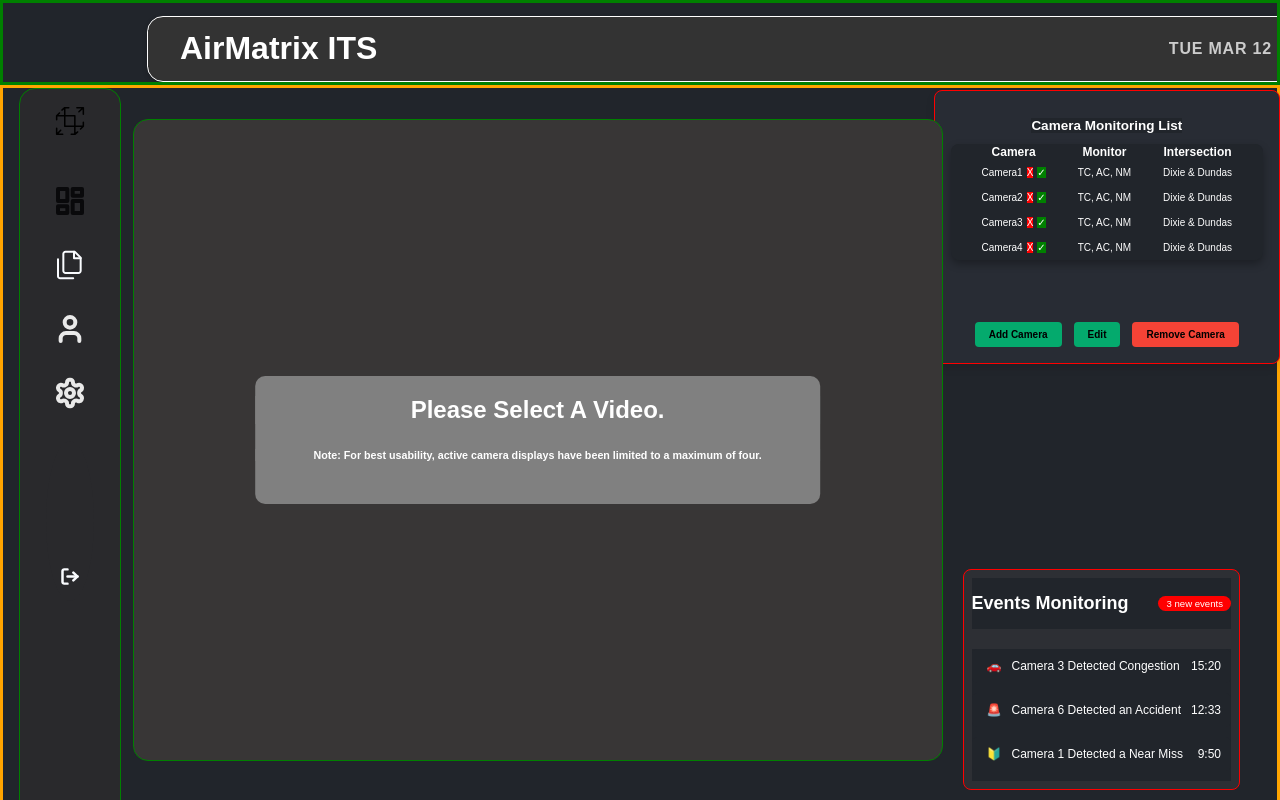
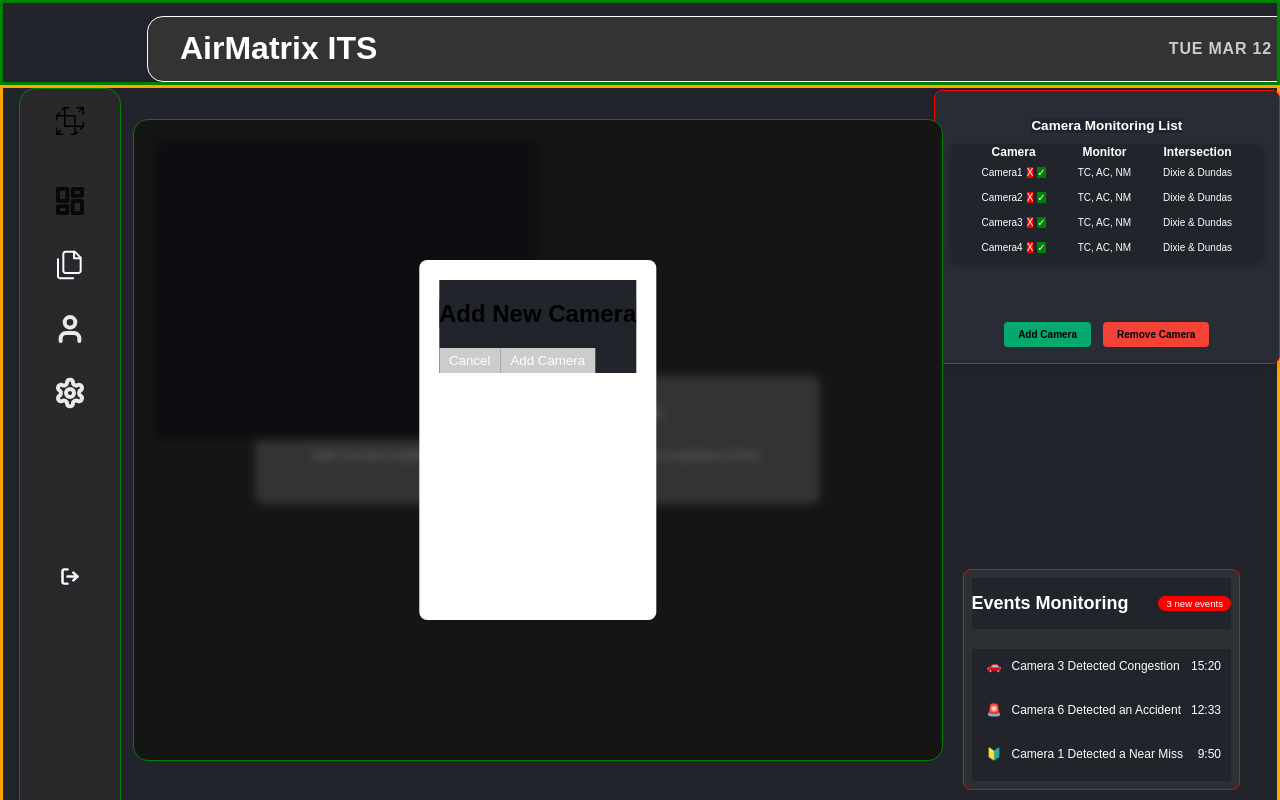
Before and after one commit to hassaan141/itsdashboard, a React (Create React App) app: page / in a window 1280 px wide. Both pictures are taken after a click on the button "Add Camera". Shown: the top 800 px of the page. Built offline with nearby package versions, Linux system fonts and the light colour scheme.

Commit message:
Camera Model

```diff
--- /dev/null
+++ b/src/Camera/CameraModal.css
@@ -0,0 +1,27 @@
+.modal-backdrop {
+    position: fixed;
+    top: 0;
+    left: 0;
+    width: 100%;
+    height: 100%;
+    background-color: rgba(0, 0, 0, 0.6);
+    backdrop-filter: blur(4px);
+    z-index: 10;
+  }
+
+  .modal-container {
+    position: fixed;
+    top: 50%;
+    left: 50%;
+    transform: translate(-50%, -50%);
+    background-color: white;
+    padding: 20px;
+    z-index: 11;
+    height: 50%;
+    border-radius: 8px;
+    /* Rest of your modal styles */
+  }
+
+  .modal-content {
+    /* Your modal content styles */
+  }
--- /dev/null
+++ b/src/Camera/CameraModal.jsx
@@ -0,0 +1,26 @@
+import React from "react";
+import "./CameraModal.css";
+
+
+function AddCameraModal({ show, onClose }) {
+    if (show) return null;
+
+    return (
+      <>
+        <div className="modal-backdrop" onClick={onClose} />
+        <div className="modal-container">
+          <div className="modal-content">
+            <h2>Add New Camera</h2>
+            {/* Form fields and submit logic here */}
+            <button onClick={onClose}>Cancel</button>
+            <button onClick={() => {
+              // Logic to handle adding a new camera
+              onClose(); // Close the modal after adding
+            }}>Add Camera</button>
+          </div>
+        </div>
+      </>
+    );
+  }
+
+  export default AddCameraModal;
--- a/src/VideoPlayer/VideoPlayer.jsx
+++ b/src/VideoPlayer/VideoPlayer.jsx
@@ -2,24 +2,7 @@ import React, { useState, useEffect } from 'react';
 import './video.styles.css';
 import EventsMonitoring from '../Events/EventsMonitoring';
 import Test from "../test.json"
-
-// function Modal({ isOpen, onClose }) {
-//   if (!isOpen) return null;
-
-//   return (
-//     <>
-//       <div className="backdrop" onClick={onClose} />
-//       <div className="modal">
-//         <h1> Add Your New Camera</h1>
-//         <p> Please select the type of camera and the specific traffic condiitons you would like
-//         to monitor in the camera feed</p>
-//         <h2> Camera Name</h2>
-//         <button onClick={onClose}>Cancel</button>
-//         <button>Add Camera</button>
-//       </div>
-//     </>
-//   );
-// }
+import AddCameraModal from "../Camera/CameraModal"
 
 function VideoPlayer() {
   const [showVideo1, setShowVideo1] = useState(false);
@@ -27,6 +10,7 @@ function VideoPlayer() {
   const [showVideo3, setShowVideo3] = useState(false);
   const [showVideo4, setShowVideo4] = useState(false);
   const [showText, setText] = useState(true);
+  const [showAddCamera, setShowAddCamera] = useState(false);
 
 
   const [showDelete, setShowDelete] = useState(false); // New state for showing delete buttons
@@ -44,9 +28,9 @@ function VideoPlayer() {
     setRows(rows.filter(row => row.id !== id));
   };
 
-
-
-  // const [isModalOpen, setIsModalOpen] = useState(false);
+  const toggleAddCamera = () => {
+    setShowAddCamera(!showAddCamera);
+  }
 
   const activeVideos = [showVideo1, showVideo2, showVideo3, showVideo4].filter(Boolean).length;
   const boxClass = `box ${activeVideos === 1 ? "full" : activeVideos === 2 ? "half" : "quarter"}`;
@@ -55,7 +39,6 @@ function VideoPlayer() {
     backgroundColor:'transparent',
     position: 'relative',
     border: '2px solid red',
-    // Directly use the values without template literals
     top: `${Test.data.bounding_box.top_left.y}px`,
     left: `${Test.data.bounding_box.top_left.x}px`,
     width: `${Test.data.bounding_box.bottom_right.x - Test.data.bounding_box.top_left.x}px`,
@@ -97,17 +80,17 @@ function VideoPlayer() {
                   <td>{row.camera}
                   <button className='xButton' onClick={(e) => {
                         e.preventDefault(); // Prevent the default action
-                        if(row.id ==1) setShowVideo1(false);
-                        if(row.id ==2) setShowVideo2(false);
-                        if(row.id ==3) setShowVideo3(false);
-                        if(row.id ==4) setShowVideo4(false);
+                        if(row.id ===1) setShowVideo1(false);
+                        if(row.id ===2) setShowVideo2(false);
+                        if(row.id ===3) setShowVideo3(false);
+                        if(row.id ===4) setShowVideo4(false);
                     }}> X </button>
                     <button className='yButton' onClick={(e) => {
                         e.preventDefault(); // Prevent the default action
-                        if(row.id ==1) setShowVideo1(true);
-                        if(row.id ==2) setShowVideo2(true);
-                        if(row.id ==3) setShowVideo3(true);
-                        if(row.id ==4) setShowVideo4(true);
+                        if(row.id ===1) setShowVideo1(true);
+                        if(row.id ===2) setShowVideo2(true);
+                        if(row.id ===3) setShowVideo3(true);
+                        if(row.id ===4) setShowVideo4(true);
                         setText(false);
                     }}> ✓ </button></td>
                   <td>{row.monitor}</td>
@@ -119,13 +102,12 @@ function VideoPlayer() {
                   )}
                 </tr>
               ))}
-            </tbody>
-    </table>
-</div>
+         </tbody>
+      </table>
+          </div>
 
           <div className='buttoncontainer'>
-            <button className='addbutton button'>Add Camera</button>
-            <button className='editbutton button'>Edit</button>
+            <button onClick={toggleAddCamera} className='addbutton button'>Add Camera</button>
             <button onClick={toggleShowDelete} className='removebutton button'>Remove Camera</button>
           </div>
       </div>
@@ -137,7 +119,13 @@ function VideoPlayer() {
           <h6 className='videotext'> Note: For best usability, active camera displays have been limited to a maximum of four.</h6>
         </div>
         )}
-
+        {showAddCamera &&
+        <div className='overlay'>
+          <div className='addCameraPopup'>
+            <AddCameraModal onClose={toggleAddCamera} />
+          </div>
+        </div>
+      }
 
         {showVideo1 && (
           <div className='video1 div1 noSpacing'>
@@ -148,7 +136,6 @@ function VideoPlayer() {
           </div>
         )}
 
-        {/* Repeat for other videos */}
         {showVideo2 && (
           <div className='video2 div2 noSpacing'>
             <video width="100%" height="100%" autoPlay>
@@ -186,24 +173,3 @@ function VideoPlayer() {
 }
 
 export default VideoPlayer;
-
-
-{/* <td>
-                    <a>Camera1</a>
-                    <button className='xButton' onClick={(e) => {
-                        e.preventDefault(); // Prevent the default action
-                        setShowVideo1(false);
-                    }}> X </button>
-                    <button className='yButton' onClick={(e) => {
-                        e.preventDefault(); // Prevent the default action
-                        setShowVideo1(true);
-                        setText(false);
-                    }}> ✓ </button>
-                </td>
-                <td>TC, AC, NM</td>
-                <td>Dixie & Dundas</td>
-                {showDelete && (
-                    <td>
-                      <button onClick={() => deleteRow(id)}> - </button>
-                    </td>
-                  )} */}
--- a/src/VideoPlayer/video.styles.css
+++ b/src/VideoPlayer/video.styles.css
@@ -138,6 +138,10 @@
     padding-bottom: 10;
     overflow: hidden;
 
+  }
+
+  .overlay{
+    z-index: 999;
   }
 
   .video1 video {
@@ -326,26 +330,3 @@
     padding: "100rem";
     border: 1px solid red;
   }
-
-
-  .backdrop {
-    position: fixed;
-    top: 0;
-    left: 0;
-    right: 0;
-    bottom: 0;
-    background-color: rgba(0, 0, 0, 0.7); /* semi-transparent */
-    backdrop-filter: blur(5px); /* blurs the background */
-    z-index: 10;
-  }
-
-  .modal {
-    position: fixed;
-    top: 50%;
-    left: 50%;
-    transform: translate(-50%, -50%);
-    background-color: white;
-    padding: 20px;
-    z-index: 20;
-    /* Add more styling according to your needs */
-  }
```
